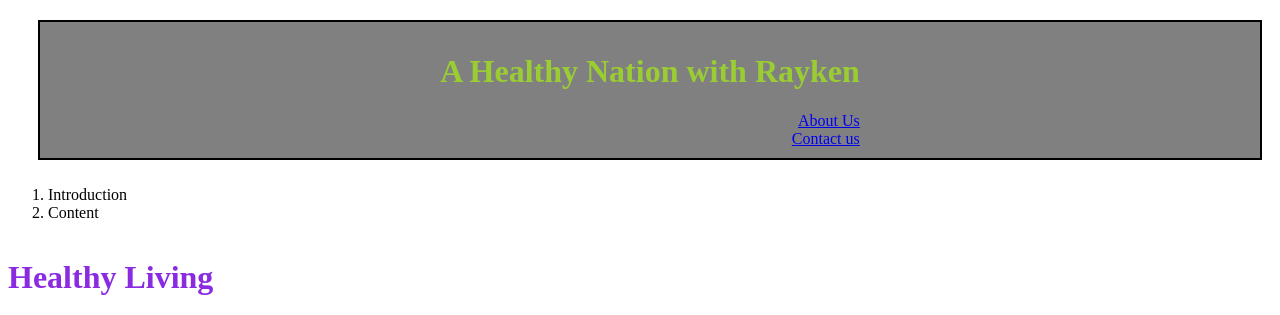
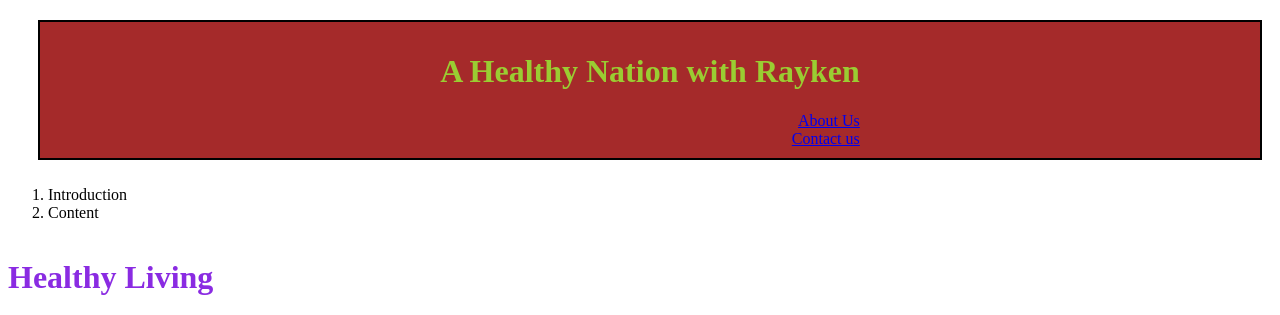
Before and after one commit to Rayken20/Raye.github.io, a plain HTML site: page class assignment/index.html in a window 1280 px wide. Shown: the top 315 px of the page. Drawn offline with Linux system fonts and the light colour scheme.

Commit message:
Some changes to the website

```diff
--- a/class assignment/style 1.css
+++ b/class assignment/style 1.css
@@ -1,6 +1,6 @@
 .head{
     display: flex;
-    background-color: grey;
+    background-color:brown;
     justify-content: center;
     padding: 10px 10px 10px 10px;
     margin: 20px 10px 10px 30px;
```
